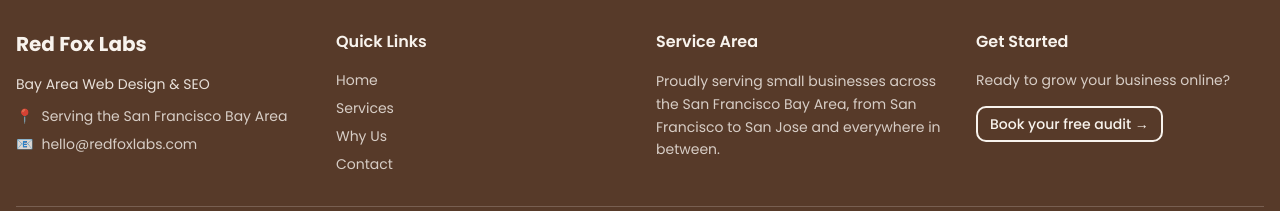
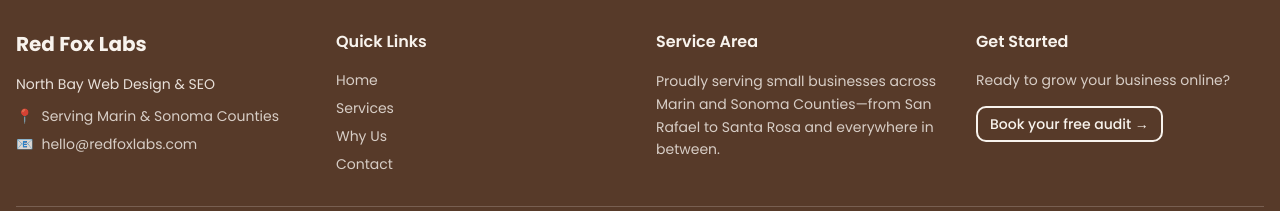
Before and after one commit to tlisiak/redfoxlabs, a React (Vite) app: page /analytics in a window 1280 px wide. Shown: the part 4163-4374 px from the top of the page. Built offline with nearby package versions, Linux system fonts and the light colour scheme.

Commit message:
Refactor: Implement North Bay rebrand

```diff
--- a/index.html
+++ b/index.html
@@ -10,10 +10,10 @@
     <link rel="stylesheet" href="https://fonts.googleapis.com/css2?family=Poppins:wght@300;400;500;600;700;800&display=swap">
 
     <!-- Primary Meta Tags -->
-    <title>Bay Area Small-Business Web Design & Local SEO | Red Fox Labs</title>
-    <meta name="title" content="Bay Area Small-Business Web Design & Local SEO | Red Fox Labs" />
-    <meta name="description" content="Bay Area web design & SEO for small businesses. Fast, transparent, and built to get you customers. Book a free 15-min audit today." />
-    <meta name="keywords" content="Bay Area web design, small business website, local SEO, San Francisco web developer, San Jose website design, affordable web design, web design Bay Area" />
+    <title>North Bay Small-Business Web Design & Local SEO | Red Fox Labs</title>
+    <meta name="title" content="North Bay Small-Business Web Design & Local SEO | Red Fox Labs" />
+    <meta name="description" content="Marin & Sonoma County web design & SEO for small businesses. Fast, transparent, and built to get you customers. Book a free 15-min audit today." />
+    <meta name="keywords" content="North Bay web design, Marin County web design, Sonoma County web design, small business website, local SEO, San Rafael web developer, Santa Rosa website design, affordable web design, web design North Bay" />
     <meta name="author" content="Red Fox Labs LLC" />
     <meta name="robots" content="index, follow" />
     <link rel="canonical" href="https://redfoxlabs.com" />
@@ -21,16 +21,16 @@
     <!-- Open Graph / Facebook -->
     <meta property="og:type" content="website" />
     <meta property="og:url" content="https://redfoxlabs.com" />
-    <meta property="og:title" content="Bay Area Small-Business Web Design & Local SEO | Red Fox Labs" />
-    <meta property="og:description" content="Bay Area web design & SEO for small businesses. Fast, transparent, and built to get you customers. Book a free 15-min audit." />
+    <meta property="og:title" content="North Bay Small-Business Web Design & Local SEO | Red Fox Labs" />
+    <meta property="og:description" content="Marin & Sonoma County web design & SEO for small businesses. Fast, transparent, and built to get you customers. Book a free 15-min audit." />
     <meta property="og:image" content="https://redfoxlabs.com/og-image.jpg" />
     <meta property="og:locale" content="en_US" />
 
     <!-- Twitter -->
     <meta name="twitter:card" content="summary_large_image" />
     <meta name="twitter:url" content="https://redfoxlabs.com" />
-    <meta name="twitter:title" content="Bay Area Small-Business Web Design & Local SEO | Red Fox Labs" />
-    <meta name="twitter:description" content="Bay Area web design & SEO for small businesses. Fast, transparent, built to get you customers." />
+    <meta name="twitter:title" content="North Bay Small-Business Web Design & Local SEO | Red Fox Labs" />
+    <meta name="twitter:description" content="Marin & Sonoma County web design & SEO for small businesses. Fast, transparent, built to get you customers." />
     <meta name="twitter:image" content="https://redfoxlabs.com/og-image.jpg" />
 
     <!-- Mobile Optimization -->
@@ -46,12 +46,12 @@
       "@type": "LocalBusiness",
       "@id": "https://redfoxlabs.com/#organization",
       "name": "Red Fox Labs LLC",
-      "description": "Bay Area web design and local SEO for small businesses",
+      "description": "North Bay web design and local SEO for small businesses",
       "url": "https://redfoxlabs.com",
       "email": "hello@redfoxlabs.com",
       "address": {
         "@type": "PostalAddress",
-        "addressLocality": "San Francisco Bay Area",
+        "addressLocality": "San Rafael",
         "addressRegion": "CA",
         "addressCountry": "US"
       },
@@ -59,11 +59,11 @@
         "@type": "GeoCircle",
         "geoMidpoint": {
           "@type": "GeoCoordinates",
-          "latitude": "37.7749",
-          "longitude": "-122.4194"
+          "latitude": "38.0293",
+          "longitude": "-122.7039"
         },
-        "geoRadius": "100000",
-        "description": "San Francisco Bay Area"
+        "geoRadius": "50000",
+        "description": "Marin County and Sonoma County (North Bay)"
       },
       "priceRange": "$$",
       "openingHours": "Mo-Fr 09:00-17:00",
--- a/src/components/Footer.tsx
+++ b/src/components/Footer.tsx
@@ -10,11 +10,11 @@ const Footer = () => {
           {/* Column 1: Branding + NAP */}
           <div>
             <h3 className="font-bold text-xl mb-4 text-cream">Red Fox Labs</h3>
-            <p className="text-sm text-cream/90 mb-3">Bay Area Web Design & SEO</p>
+            <p className="text-sm text-cream/90 mb-3">North Bay Web Design & SEO</p>
             <div className="space-y-2 text-sm text-cream/80">
               <p className="flex items-start gap-2">
                 <span className="shrink-0">📍</span>
-                <span>Serving the San Francisco Bay Area</span>
+                <span>Serving Marin & Sonoma Counties</span>
               </p>
               <p className="flex items-start gap-2">
                 <span className="shrink-0">📧</span>
@@ -56,7 +56,7 @@ const Footer = () => {
           <div>
             <h4 className="font-semibold mb-4 text-cream">Service Area</h4>
             <p className="text-sm text-cream/80 leading-relaxed">
-              Proudly serving small businesses across the San Francisco Bay Area, from San Francisco to San Jose and everywhere in between.
+              Proudly serving small businesses across Marin and Sonoma Counties—from San Rafael to Santa Rosa and everywhere in between.
             </p>
           </div>
 
--- a/src/components/TrustSection.tsx
+++ b/src/components/TrustSection.tsx
@@ -26,10 +26,10 @@ const TrustSection = () => {
         <div className="text-center mb-12">
           <div className="inline-flex items-center gap-2 bg-red-fox/10 text-red-fox px-4 py-2 rounded-full mb-4">
             <MapPin className="w-4 h-4" />
-            <span className="text-sm font-medium">Bay Area local</span>
+            <span className="text-sm font-medium">North Bay local</span>
           </div>
           <p className="text-lg text-muted-foreground">
-            Deep roots in our community, from San Francisco to San Jose
+            Deep roots in our community, from Marin to Sonoma
           </p>
         </div>
 
--- a/src/pages/Analytics.tsx
+++ b/src/pages/Analytics.tsx
@@ -138,7 +138,7 @@ const Analytics = () => {
             <div className="bg-warm-beige rounded-lg p-6 border border-brown-outline/20">
               <p className="text-foreground leading-relaxed">
                 <strong className="text-red-fox">Example:</strong> "Most of your traffic comes from
-                'San Francisco plumber' searches. Let's create more content targeting that keyword to
+                'San Rafael plumber' searches. Let's create more content targeting that keyword to
                 bring in even more relevant visitors."
               </p>
             </div>
--- a/src/pages/LocalSEO.tsx
+++ b/src/pages/LocalSEO.tsx
@@ -36,11 +36,11 @@ const LocalSEO = () => {
       <section className="bg-warm-beige paper-texture py-16 sm:py-24 px-4">
         <div className="max-w-4xl mx-auto text-center">
           <h1 className="text-4xl sm:text-5xl lg:text-6xl font-bold text-foreground mb-6 leading-tight">
-            Get Found by Bay Area Customers Searching for Your Services
+            Get Found by North Bay Customers Searching for Your Services
           </h1>
           <p className="text-lg sm:text-xl text-muted-foreground leading-relaxed mb-8">
             Local SEO helps you show up when people search for businesses like yours
-            in San Francisco, San Jose, and across the Bay Area. More visibility = more customers.
+            in Marin County, Sonoma County, and across the North Bay. More visibility = more customers.
           </p>
           <ContactModal>
             <Button variant="red-fox" size="lg" className="text-lg px-8 py-6">
@@ -57,7 +57,7 @@ const LocalSEO = () => {
             What's Included
           </h2>
           <p className="text-center text-muted-foreground mb-12 max-w-2xl mx-auto">
-            Everything you need to dominate local search in the Bay Area
+            Everything you need to dominate local search in the North Bay
           </p>
 
           <div className="grid md:grid-cols-3 gap-6 lg:gap-8">
--- a/src/pages/Services.tsx
+++ b/src/pages/Services.tsx
@@ -17,7 +17,7 @@ const Services = () => {
     },
     {
       title: "Local SEO",
-      description: "Rank higher on Google in the Bay Area. Google Business Profile optimization, review management, and local citations.",
+      description: "Rank higher on Google in the North Bay. Google Business Profile optimization, review management, and local citations.",
       icon: MapPin,
       link: "/local-seo",
       features: ["Google Business Profile", "Local rankings", "Review strategy", "Citation building"],
@@ -46,7 +46,7 @@ const Services = () => {
       <section className="bg-background paper-texture py-16 sm:py-20 px-4">
         <div className="max-w-4xl mx-auto text-center">
           <h1 className="text-4xl sm:text-5xl lg:text-6xl font-bold text-foreground mb-6 leading-tight">
-            Web Services for Bay Area Small Businesses
+            Web Services for North Bay Small Businesses
           </h1>
           <p className="text-lg sm:text-xl text-muted-foreground leading-relaxed mb-8 max-w-2xl mx-auto">
             Everything you need to build your online presence and attract more customers.
@@ -117,7 +117,7 @@ const Services = () => {
               <p className="text-sm text-muted-foreground">One-time investment, you own it</p>
             </div>
             <div className="bg-warm-beige rounded-lg p-6 border border-brown-outline/20">
-              <p className="font-semibold text-foreground mb-2">Bay Area Local</p>
+              <p className="font-semibold text-foreground mb-2">North Bay Local</p>
               <p className="text-sm text-muted-foreground">Personal service, quick response</p>
             </div>
             <div className="bg-warm-beige rounded-lg p-6 border border-brown-outline/20">
--- a/src/pages/SiteCare.tsx
+++ b/src/pages/SiteCare.tsx
@@ -40,7 +40,7 @@ const SiteCare = () => {
           </h1>
           <p className="text-lg sm:text-xl text-muted-foreground leading-relaxed mb-8">
             Focus on running your business while we handle backups, updates, monitoring,
-            and technical support. Affordable, straightforward site maintenance for Bay Area small businesses.
+            and technical support. Affordable, straightforward site maintenance for North Bay small businesses.
           </p>
           <ContactModal>
             <Button variant="red-fox" size="lg" className="text-lg px-8 py-6">
--- a/src/pages/WebDesign.tsx
+++ b/src/pages/WebDesign.tsx
@@ -36,7 +36,7 @@ const WebDesign = () => {
       <section className="bg-warm-beige paper-texture py-16 sm:py-24 px-4">
         <div className="max-w-4xl mx-auto text-center">
           <h1 className="text-4xl sm:text-5xl lg:text-6xl font-bold text-foreground mb-6 leading-tight">
-            Bay Area Web Design That Converts Visitors Into Customers
+            North Bay Web Design That Converts Visitors Into Customers
           </h1>
           <p className="text-lg sm:text-xl text-muted-foreground leading-relaxed mb-8">
             Custom websites built for small businesses. Fast, mobile-friendly, and designed
```
Also changed, not shown: src/content/why-us.md (+2 -2 lines).
